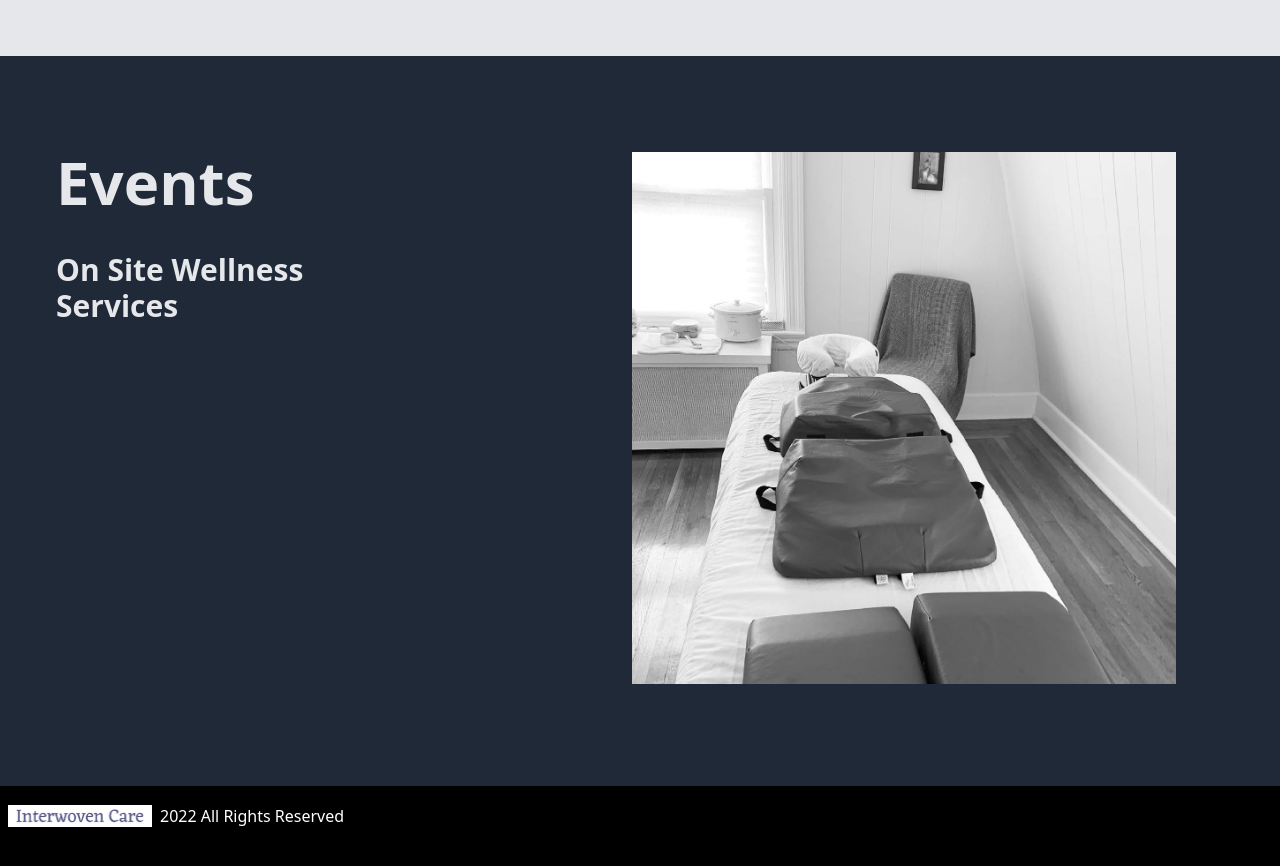
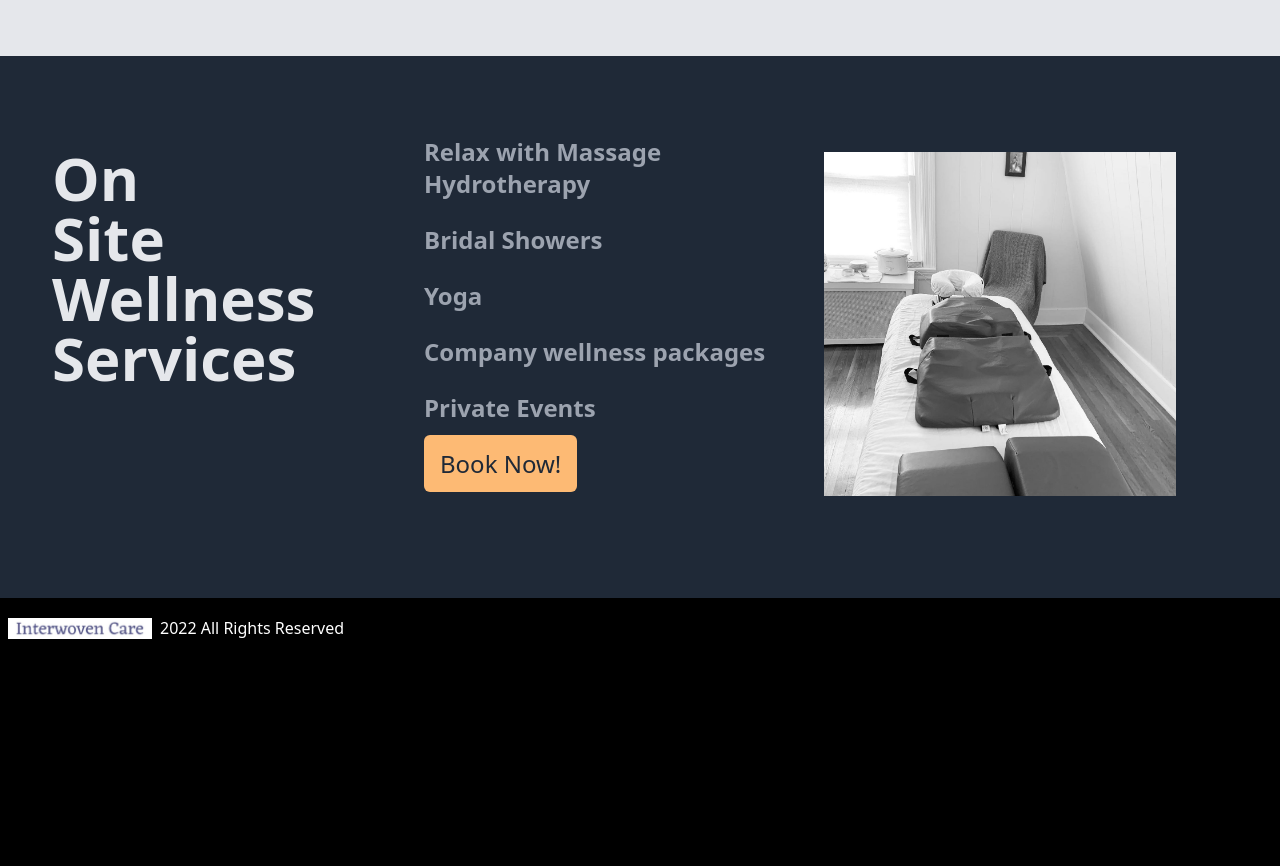
Before and after one commit to AntonBrito/next-iwc-wb, a Next.js app: page / in a window 1280 px wide. Shown: the part 480-1346 px from the top of the page. After the commit the page ends 1228 px from the top, so only its background shows below. Built offline with nearby package versions, Linux system fonts and the light colour scheme.

Commit message:
Added event section

```diff
--- a/components/EventSection.js
+++ b/components/EventSection.js
@@ -9,19 +9,37 @@ export default function EventSection(props) {
             // Sen poi flex e ta fika tudo na centro
             // Trokal pa cor d tras-preto
             <div className="bg-gray-800 py-20 px-10">
-                <div className="grid grid-cols-2 flex flex-col max-w-6xl md-flex-row">
-                    <div className="md:w-[60%] grow p-4">
+                <div className="grid grid-cols-1 md:grid-cols-3 lg:grid-cols-3 flex flex-col max-w-6xl md-flex-row">
+                    <div className="md:w-[60%] grow p-3">
                         <h1 className="text-4xl text-gray-200 text-6xl font-bold mb-10">
-                            Events
+                        On Site Wellness Services
                         </h1>
 
                         <p className="text-3xl text-gray-200 font-bold">
-                             On Site Wellness Services
+
                         </p>
                     </div>
+                 <div>
+                     <ul>
+                         <li href="#" className="text-gray-400 text-2xl font-bold">Relax with Massage Hydrotherapy</li>
+                         <br></br>
+                        <li href="#" className="text-gray-400 text-2xl font-bold">Bridal Showers</li>
+                        <br></br>
+                         <li href="#" className="text-gray-400 text-2xl font-bold">Yoga</li>
+                        <br></br>
+                        <li href="#" className="text-gray-400 text-2xl font-bold">Company wellness packages</li>
+                        <br></br>
+                        <li href="#" className="text-gray-400 text-2xl font-bold">Private Events</li>
+                     </ul>
+                     <br></br>
+                    <a href="#Services" className=" bg-orange-300 rounded-md mt-8 py-3 px-4 text-gray-800 text-2xl hover:bg-orange-400">
+                        Book Now!
+                    </a>
+                </div>
                 <div className="w-full p-4">
                 <Image src={massagebed} alt="Events anoucementes"/>
                 </div>
+
             </div>
             </div>
 
```
